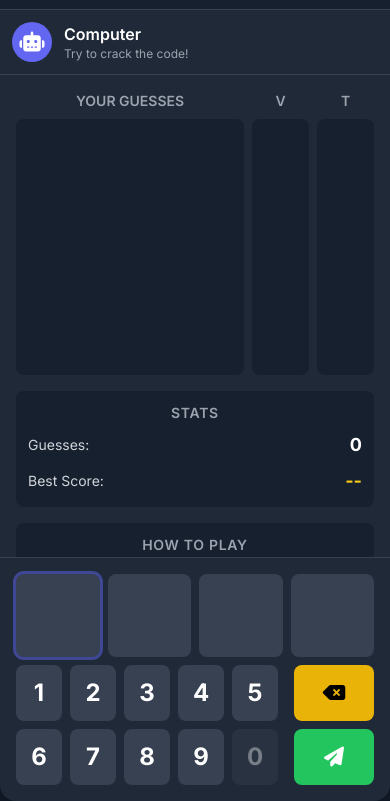
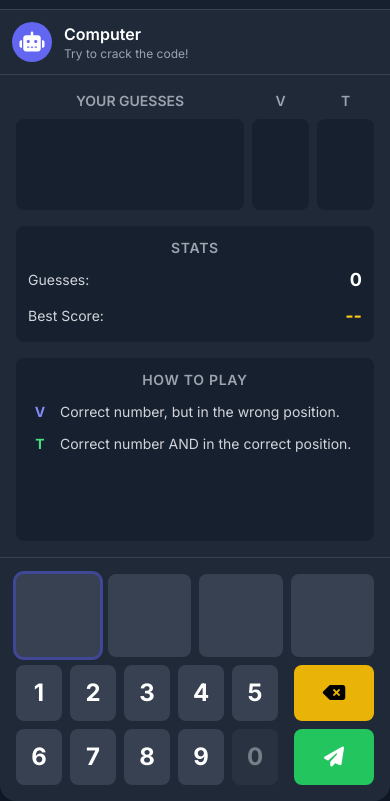
Before and after one commit to amenjouini/ctc, a plain HTML site: page index.html in a window 390 px wide. Shown: the part 43-844 px from the top of the page. Drawn offline with nearby package versions, Linux system fonts and the light colour scheme.

Commit message:
fixes for mobile2

```diff
--- a/index.html
+++ b/index.html
@@ -56,22 +56,11 @@
       }
 
       /* Custom scrollbar styling */
-      .scroll-container::-webkit-scrollbar {
-        width: 8px;
-      }
-      .scroll-container::-webkit-scrollbar-track {
-        background: #1f2937; /* Slightly darker than the container */
-      }
-      .scroll-container::-webkit-scrollbar-thumb {
-        background-color: #4b5563;
-        border-radius: 4px;
-      }
-
       .guess-history::-webkit-scrollbar {
         width: 8px;
       }
       .guess-history::-webkit-scrollbar-track {
-        background: #1f2937;
+        background: #1f2937; /* Slightly darker than the container */
       }
       .guess-history::-webkit-scrollbar-thumb {
         background-color: #4b5563;
@@ -153,7 +142,7 @@
   >
     <div
       id="game-container"
-      class="w-full max-w-lg mx-auto bg-gray-800 rounded-2xl shadow-2xl flex flex-col overflow-hidden h-full max-h-[950px]"
+      class="w-full max-w-lg mx-auto bg-gray-800 rounded-2xl shadow-2xl flex flex-col overflow-hidden h-full max-h-[900px] md:h-auto"
     >
       <!-- Top Bar -->
       <header
@@ -186,44 +175,43 @@
       </section>
 
       <!-- Main Game Area -->
-      <main class="flex-grow p-4 overflow-y-auto scroll-container min-h-0">
-        <div class="grid grid-cols-1 md:grid-cols-12 gap-4">
+      <main class="grid md:grid-cols-12 gap-4 p-4 flex-grow min-h-0">
         <!-- Guesses Area (Left) -->
         <div class="md:col-span-7 grid grid-cols-[4fr_1fr_1fr] gap-2">
           <!-- Your Guesses Column -->
-              <div class="flex flex-col">
+          <div class="flex flex-col min-h-0">
             <h2 class="text-sm font-semibold text-center text-gray-400 mb-2">
               YOUR GUESSES
             </h2>
             <div
               id="your-guesses-history"
-                  class="guess-history bg-gray-900/50 rounded-lg p-2 flex-grow h-64 md:h-auto overflow-y-auto space-y-2"
+              class="guess-history bg-gray-900/50 rounded-lg p-2 flex-grow h-full overflow-y-auto space-y-2"
             >
               <!-- History will be populated here -->
             </div>
           </div>
 
           <!-- Feedback V Column -->
-              <div class="flex flex-col">
+          <div class="flex flex-col min-h-0">
             <h2 class="text-sm font-semibold text-center text-gray-400 mb-2">
               V
             </h2>
             <div
               id="v-feedback-history"
-                  class="guess-history bg-gray-900/50 rounded-lg p-2 flex-grow h-64 md:h-auto overflow-y-auto space-y-2"
+              class="guess-history bg-gray-900/50 rounded-lg p-2 flex-grow h-full overflow-y-auto space-y-2"
             >
               <!-- V feedback -->
             </div>
           </div>
 
           <!-- Feedback T Column -->
-              <div class="flex flex-col">
+          <div class="flex flex-col min-h-0">
             <h2 class="text-sm font-semibold text-center text-gray-400 mb-2">
               T
             </h2>
             <div
               id="t-feedback-history"
-                  class="guess-history bg-gray-900/50 rounded-lg p-2 flex-grow h-64 md:h-auto overflow-y-auto space-y-2"
+              class="guess-history bg-gray-900/50 rounded-lg p-2 flex-grow h-full overflow-y-auto space-y-2"
             >
               <!-- T feedback -->
             </div>
@@ -278,7 +266,6 @@
                 >
               </li>
             </ul>
-              </div>
           </div>
         </div>
       </main>
@@ -347,7 +334,6 @@
       </div>
     </div>
 
-
     <script>
       document.addEventListener("DOMContentLoaded", () => {
         // --- Game State ---
@@ -366,13 +352,13 @@
           yourGuessesHistory: document.getElementById("your-guesses-history"),
           vFeedbackHistory: document.getElementById("v-feedback-history"),
           tFeedbackHistory: document.getElementById("t-feedback-history"),
+          numberPadButtons: {},
           guessCount: document.getElementById("guess-count"),
           bestScore: document.getElementById('best-score'),
           currentGuessInputs: document.querySelectorAll(
             "#current-guess-inputs .guess-input"
           ),
           numberPad: document.getElementById("number-pad"),
-          numberPadButtons: {}, // To store references to the numpad buttons
           clearButton: document.getElementById("clear-button"),
           submitButton: document.getElementById("submit-button"),
           modal: document.getElementById("main-modal"),
@@ -418,7 +404,6 @@
             ui.numberPadButtons[num] = btn; // Store button reference
           });
         };
-
         const updateNumpadState = () => {
             const usedNumbers = new Set(state.currentGuess.filter(n => n !== ""));
 
```
Lines whose indentation alone changed are shown as unchanged.
